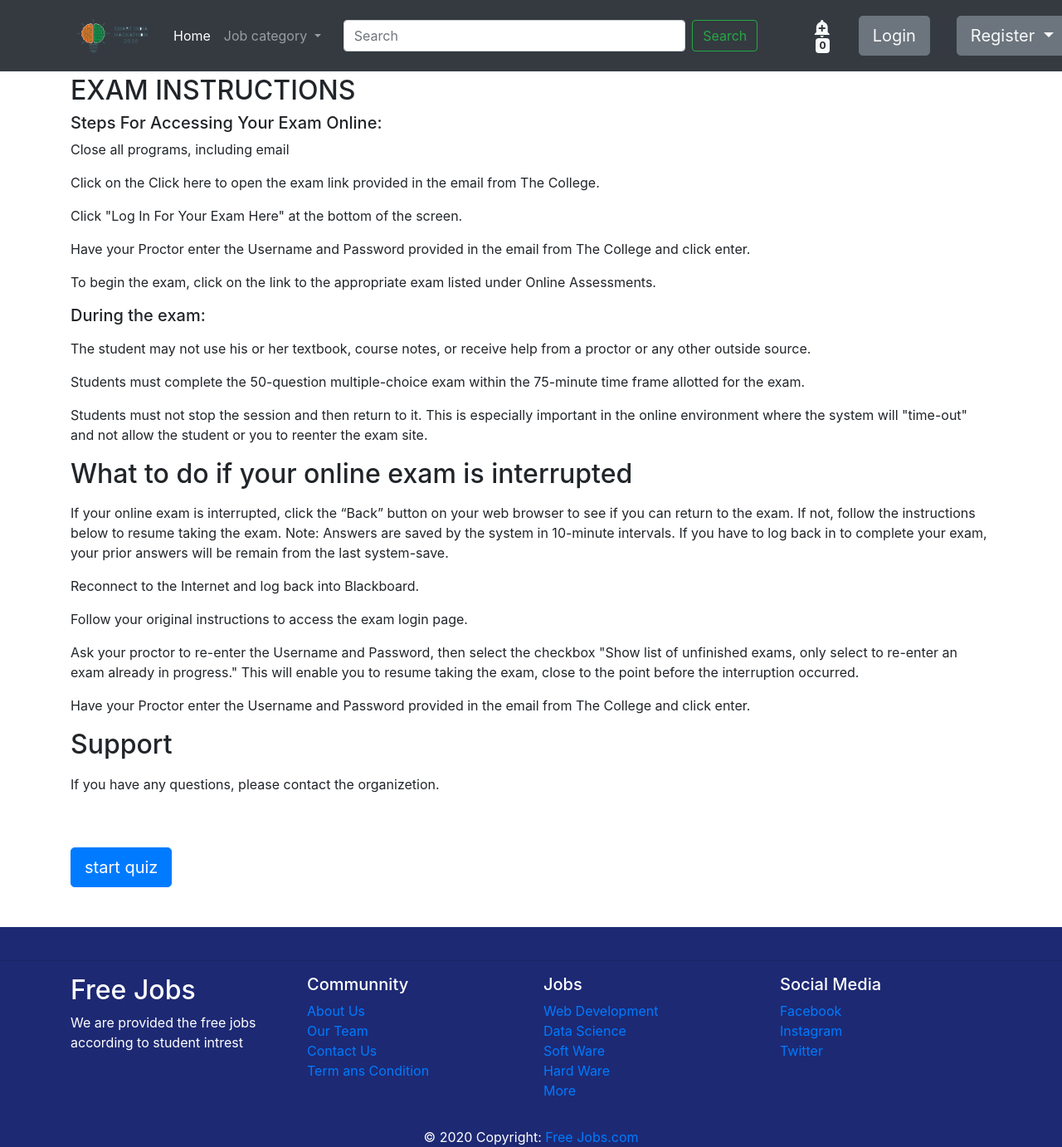
After one commit to deepak9039/DK180_the_Hater-S_SIH2020, a Django app: a page that uses templates/all.html in a window 1280 px wide. The commit adds this page. Shown: the whole page at 83% size. Run offline with Django 3.2, Linux system fonts and the light colour scheme; tables that the repository leaves empty hold one stand-in row (values such as "Sample post"); some libraries are stand-ins or nearby versions.

Commit message:
exam timer and job searching

```diff
--- a/job/urls.py
+++ b/job/urls.py
@@ -11,5 +11,4 @@ urlpatterns = [
     path("apply/<int:pk>/",views.apply_job ,name="apply_job"),
     path('applied_job/',views.applied_job,name='applied_job'),
     path('company_application/',views.company_application,name='company_application'),
-
 ]
--- /dev/null
+++ b/quiz/templates/instruction.html
@@ -0,0 +1,29 @@
+{% extends "all.html" %}
+{% block content %}
+<div class="" style="margin-top: 7%;"></div>
+<div class="container">
+    <h2>EXAM INSTRUCTIONS</h2>
+    <h5>Steps For Accessing Your Exam Online:</h5>
+    <p>Close all programs, including email</p>
+    <p>Click on the Click here to open the exam link provided in the email from The College.</p>
+    <p>Click "Log In For Your Exam Here" at the bottom of the screen.</p>
+    <p>Have your Proctor enter the Username and Password provided in the email from The College and click enter.</p>
+    <p>To begin the exam, click on the link to the appropriate exam listed under Online Assessments.</p>
+    <p><h5>During the exam: </h5></p>
+    <p>The student may not use his or her textbook, course notes, or receive help from a proctor or any other outside source.</p>
+    <p>Students must complete the 50-question multiple-choice exam within the 75-minute time frame allotted for the exam. </p>
+    <p>Students must not stop the session and then return to it. This is especially important in the online environment where the system will "time-out" and not allow the student or you to reenter the exam site.    </p>
+
+    <p><h2>What to do if your online exam is interrupted </h2></p>
+    <p>If your online exam is interrupted, click the “Back” button on your web browser to see if you can return to the exam. If not, follow the instructions below to resume taking the exam. Note: Answers are saved by the system in 10-minute intervals. If you have to log back in to complete your exam, your prior answers will be remain from the last system-save.    </p>
+    <p>Reconnect to the Internet and log back into Blackboard.    </p>
+    <p>Follow your original instructions to access the exam login page.</p>
+    <p>Ask your proctor to re-enter the Username and Password, then select the checkbox "Show list of unfinished exams, only select to re-enter an exam already in progress." This will enable you to resume taking the exam, close to the point before the interruption occurred.    </p>
+    <p>Have your Proctor enter the Username and Password provided in the email from The College and click enter.    </p>
+    <p><h2>Support</h2></p>
+    <p>If you have any questions, please contact the organizetion. </p>
+
+    <a href="{% url 'quizDetail' slug %}" class="btn btn-primary my-5 btn-lg" style="text-align: center;">start quiz</a>
+
+</div>
+{% endblock content %}
--- a/quiz/urls.py
+++ b/quiz/urls.py
@@ -7,6 +7,7 @@ urlpatterns = [
 	path("quize/<slug>/", views.QuizDetail.as_view(),name="quizDetail"),
 	path("save-answer/", views.saveUserAnswer,name= "saveUserAnswer"),
 	path("result/<slug>/", views.show_result,name="result"),
+	path("instruction/", views.instruction,name= "instruction"),
 	# re_path(r"quizzes/(?P<slug>[\w\-]+)/$", QuizDetailAPI.as_view()),
 	# re_path(r"quizzes/(?P<slug>[\w\-]+)/submit/$", SubmitQuizAPI.as_view()),
 ]
--- a/quiz/views.py
+++ b/quiz/views.py
@@ -105,7 +105,11 @@ def  show_result(request,slug):
             "quiz_taker" : obj,
             "is_pass" : is_pass
         })
-
+def instruction(request):
+    slug = request.GET.get("quiz",None)
+    if slug:
+        return render(request,"instruction.html",{"slug":slug})
+    return HttpResponse("Invalid Exam Selection <b>Go Back</b>!! ")
 # class SubmitQuizAPI(generics.GenericAPIView):
 # 	serializer_class = QuizResultSerializer
 # 	permission_classes = [
--- a/sih/urls.py
+++ b/sih/urls.py
@@ -17,11 +17,12 @@ Including another URLconf
 """
 from django.contrib import admin
 from django.urls import path,include
-
+from job import views as job_views
 urlpatterns = [
     path('admin/', admin.site.urls),
     path('',include('home.urls')),
     path('account/',include('account.urls')),
     path('job/',include('job.urls')),
     path('quiz/',include('quiz.urls')),
+    path("searchJSON/",job_views.searchJSON)
 ] + static(settings.MEDIA_URL, document_root=settings.MEDIA_ROOT)
--- a/templates/all.html
+++ b/templates/all.html
@@ -91,10 +91,19 @@
             {% endif %}
           </ul>
           <!-- search        -->
-          <form class="form-inline col-6 my-lg-2" method="POST" action="{% url 'search' %}">{% csrf_token %}
-            <input class="form-control mr-sm-2 col-9" name="search" type="search?redirect={{request.path}}" placeholder="Search">
+          <form class="form-inline col-7 my-lg-2" method="POST" action="{% url 'search' %}">{% csrf_token %}
+            <input class="form-control mr-sm-2 col-9" onkeyup="preventSearch();" id="SearchData" name="search" type="search?redirect={{request.path}}" placeholder="Search">
             <button class="btn btn-outline-success my-2 my-sm-0" type="submit">Search</button>
+            <!-- <div class="form-group mt-1">
+              <textarea class="form-control" id="exampleFormControlTextarea1" rows="4" cols="44"></textarea>
+            </div> -->
           </form>
+          <div class="col-5 position-absolute d-flex justify-content-center" style="margin-top:225px; margin-left: 165px;" id="searchSuggestion">
+            <div class="col-md-8 overflow-auto" id="searchquary">
+
+            </div>
+          </div>
+
 
           <!-- notification icon -->
           <!--For modern browsers-->
@@ -291,13 +300,46 @@
 
   </div>
 
-  <!-- Copyright -->
+</footer>
+<script>
 
-</footer>
-    <!-- Go to www.addthis.com/dashboard to customize your tools
-<script type="text/javascript" src="//s7.addthis.com/js/300/addthis_widget.js#pubid=ra-5e808c179f168fc2"></script>
+  async function preventSearch(){
+    var query = document.getElementById("SearchData").value;
+    $("#searchquary").empty()
 
-      <script type="text/javascript" src="//s7.addthis.com/js/300/addthis_widget.js#pubid=ra-5e808c179f168fc2"></script> -->
+    await fetch(`/searchJSON/?search=${query}`)
+    .then(res=>res.json())
+    .then(data=>{
+      // console.log(data)
+      var data1 = JSON.parse(data);
+      if(data1.length !== 0 ){
+        data1.map(item=>{
+          $("#searchquary").append(`
+          <a href="/job/${item.pk}" class="card p-3 text-info text-decoration-none px-3 shadow ">
+            <p class="m-0 d-flex">${item.fields.job_title}</p>
+            </a>
+            `)
+            // console.log(item)
+          })
+        } else {
+          $("#searchquary").empty()
+          $("#searchquary").append(`
+        <a href="#" class="card p-3 text-info text-decoration-none px-3 shadow ">
+          <p class="m-0 d-flex">Not Found </p>
+        </a>
+        `)
+      }
+    })
+    .catch(e=>{
+      console.log(e);
+    })
+  }
+
+
+
+</script>
+
+
 
 
     <script src="https://code.jquery.com/jquery-3.4.1.slim.min.js" integrity="sha384-J6qa4849blE2+poT4WnyKhv5vZF5SrPo0iEjwBvKU7imGFAV0wwj1yYfoRSJoZ+n" crossorigin="anonymous"></script>
@@ -305,5 +347,4 @@
     <script src="https://stackpath.bootstrapcdn.com/bootstrap/4.4.1/js/bootstrap.min.js" integrity="sha384-wfSDF2E50Y2D1uUdj0O3uMBJnjuUD4Ih7YwaYd1iqfktj0Uod8GCExl3Og8ifwB6" crossorigin="anonymous"></script>
     {% block script %}{% endblock script %}
   </body>
-
-    </html>
+</html>
```
Also changed, not shown: job/views.py (+13 -0 lines), quiz/models.py (+7 -2 lines), quiz/templates/quiz.html (+7 -2 lines), quiz/templates/quiz_detail.html (+102 -19 lines), quiz/migrations/0003_auto_20200802_0054.py (added), quiz/migrations/0004_auto_20200802_0056.py (added), quiz/migrations/0005_quiz_timestamp_str.py (added).
